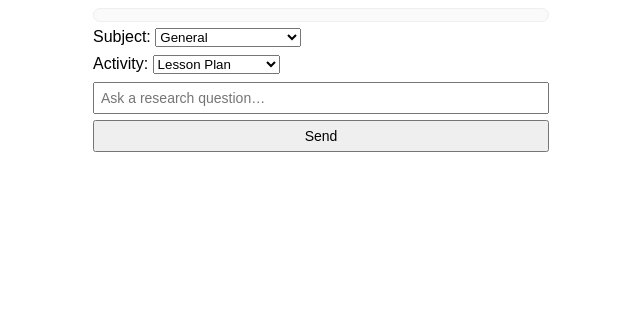
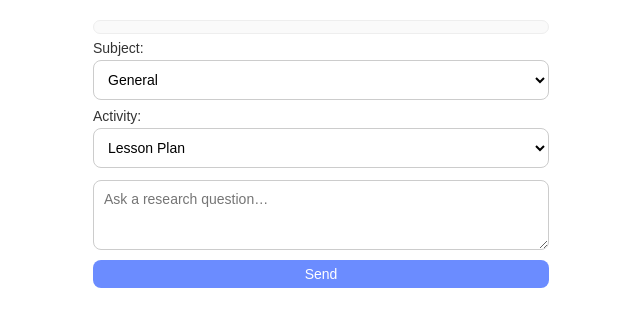
Before and after one commit to drpaulrtully/fethink-ai, a website: page public/widget-research-filtered.html in a window 1280 px wide. Shown: the whole page, without its empty margins (319-959 px from the left). Drawn offline with Linux system fonts and the light colour scheme.

Commit message:
Add files via upload
improved styling of menus

```diff
--- a/public/widget-research-filtered.html
+++ b/public/widget-research-filtered.html
@@ -5,6 +5,53 @@
   <style>
     * {
   box-sizing: border-box;
+}
+/* FEThink widget styling */
+
+label {
+  font-size: 14px;
+  font-weight: 500;
+  color: #333;
+  display: block;
+}
+
+select,
+textarea {
+  width: 100%;
+  padding: 10px;
+  margin-top: 4px;
+  border: 1px solid #ccc;
+  border-radius: 8px;
+  font-size: 14px;
+  font-family: inherit;
+  background-color: #fff;
+}
+
+select:focus,
+textarea:focus {
+  outline: none;
+  border-color: #6b8cff;
+  box-shadow: 0 0 0 2px rgba(107, 140, 255, 0.15);
+}
+
+button {
+  margin-top: 10px;
+  padding: 10px 16px;
+  font-size: 14px;
+  border-radius: 8px;
+  border: none;
+  background-color: #6b8cff;
+  color: #fff;
+  cursor: pointer;
+}
+
+button:hover {
+  background-color: #5a78e0;
+}
+
+#chat {
+  margin-top: 12px;
+  font-size: 14px;
 }
 
 html, body {
@@ -107,7 +154,12 @@ button {
   </label>
 </div>
 
-  <input id="input" placeholder="Ask a research question…" />
+  <textarea
+  id="input"
+  rows="3"
+  placeholder="Ask a research question…"
+  style="width: 100%; resize: vertical;">
+</textarea>
   <button onclick="send()">Send</button>
 </div>
 
```
